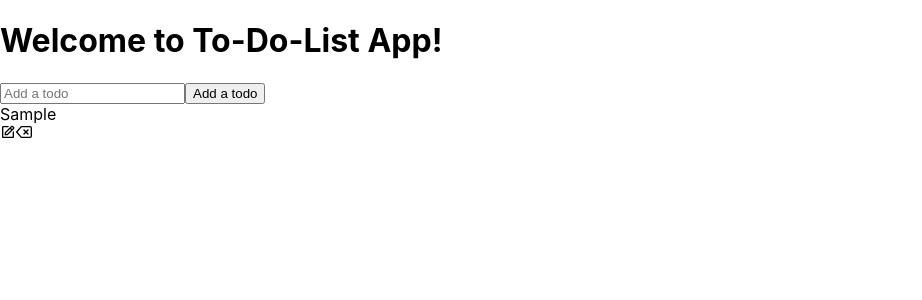
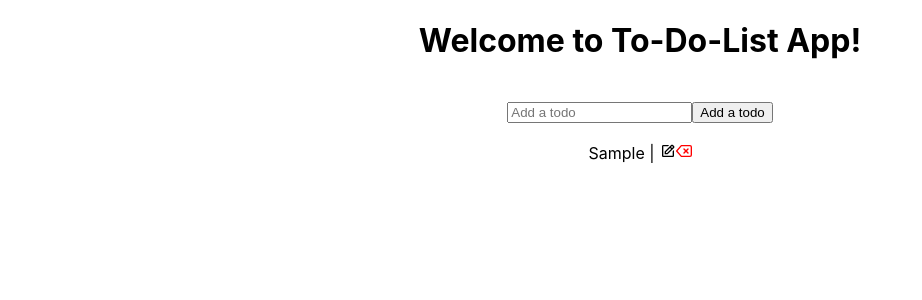
Before and after one commit to syukranDev/react-todos-app, a React (Create React App) app: page / in a window 1280 px wide. Both pictures are taken after typing "Sample" into the empty fields and a click on the button "Add a todo". Shown: the top 300 px of the page, without its empty margins (0-922 px from the left). Built offline with nearby package versions, Linux system fonts and the light colour scheme.

Commit message:
line-through once todo done

```diff
--- a/src/App.css
+++ b/src/App.css
@@ -145,3 +145,48 @@ h1 {
 .edit-icon {
   color: #fff;
 } */
+
+
+/* /////////////////// */
+
+.title-header {
+  text-align: center;
+}
+
+.todo-form {
+  padding-top: 20px;
+  display: flex;
+  flex-direction: horizontal;
+  justify-content: center;
+  /* margin: 50px */
+}
+
+/* .todo-input {
+  color: red
+} */
+
+.todo-row {
+  padding-top: 20px;
+  border-color: aqua;
+  display: flex;
+  flex-direction: horizontal;
+  justify-content: center;
+  /* align-items: center; */
+}
+
+.icons {
+  /* border: 5px solid; */
+  padding-left: 5px;
+  display: flex;
+  flex-direction: horizontal;
+  justify-content: center
+}
+
+.pendingTodo {
+  padding-top: 25px;
+  text-decoration: line-through;
+  /* float: left; */
+  display: flex;
+  flex-direction: horizontal;
+  justify-content: center;
+}
--- a/src/components/Todo.jsx
+++ b/src/components/Todo.jsx
@@ -8,6 +8,13 @@ export const Todo = ({todos, completeTodo, removeTodo, updateTodo}) => {
     id : null,
     text: ''
   })
+
+  const [isClick, setClick] = useState(false)
+
+  const handleClick = () => {
+    setClick(value => !value)
+    console.log(isClick)
+  }
 
   const submitUpdate = value => {
     updateTodo(edit.id, value)
@@ -25,7 +32,14 @@ export const Todo = ({todos, completeTodo, removeTodo, updateTodo}) => {
   return todos.map((todo, index) => (
     <div className={todo.isComplete ? 'todo row-complete' : 'todo-row'} key={index}>
 
-        <div key={todo.id} onClick={ () => completeTodo(todo.id)}> {todo.text} </div>
+        <div
+            className={isClick === false ? '' : 'pendingTodo'}
+            key={todo.id}
+            onClick={ () => {completeTodo(todo.id); handleClick(todo.id)}}
+
+        >
+            {todo.text} |
+        </div>
 
         <div className="icons">
             <BiEdit
@@ -39,6 +53,8 @@ export const Todo = ({todos, completeTodo, removeTodo, updateTodo}) => {
                     }
                 }
                 className='delete-icon'
+                style ={{ color: 'red'}}
+
             />
         </div>
 
--- a/src/components/TodoList.jsx
+++ b/src/components/TodoList.jsx
@@ -20,6 +20,8 @@ export const TodoList = () => {
             }
             return todo
         })
+
+        console.log('U clicked on the todo')
         setTodos(updatedTodos)
     }
 
@@ -37,7 +39,7 @@ export const TodoList = () => {
 
   return (
     <div>
-        <h1>Welcome to To-Do-List App!</h1>
+        <h1 className='title-header'>Welcome to To-Do-List App!</h1>
         <TodoForm onSubmit={addTodos}/>
         <Todo todos={todos} completeTodo={completeTodo} removeTodo={removeTodo} updateTodo={updateTodo}/>
     </div>
```
